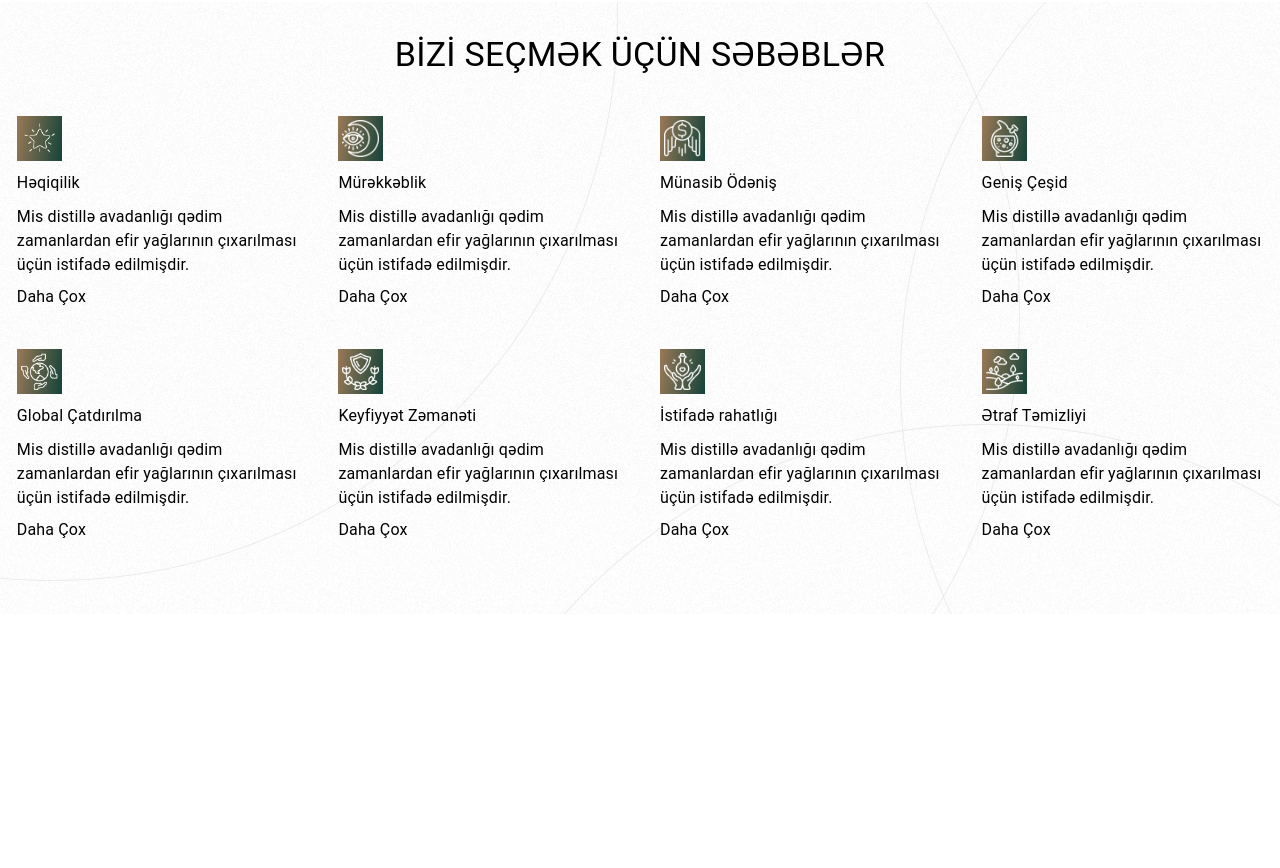
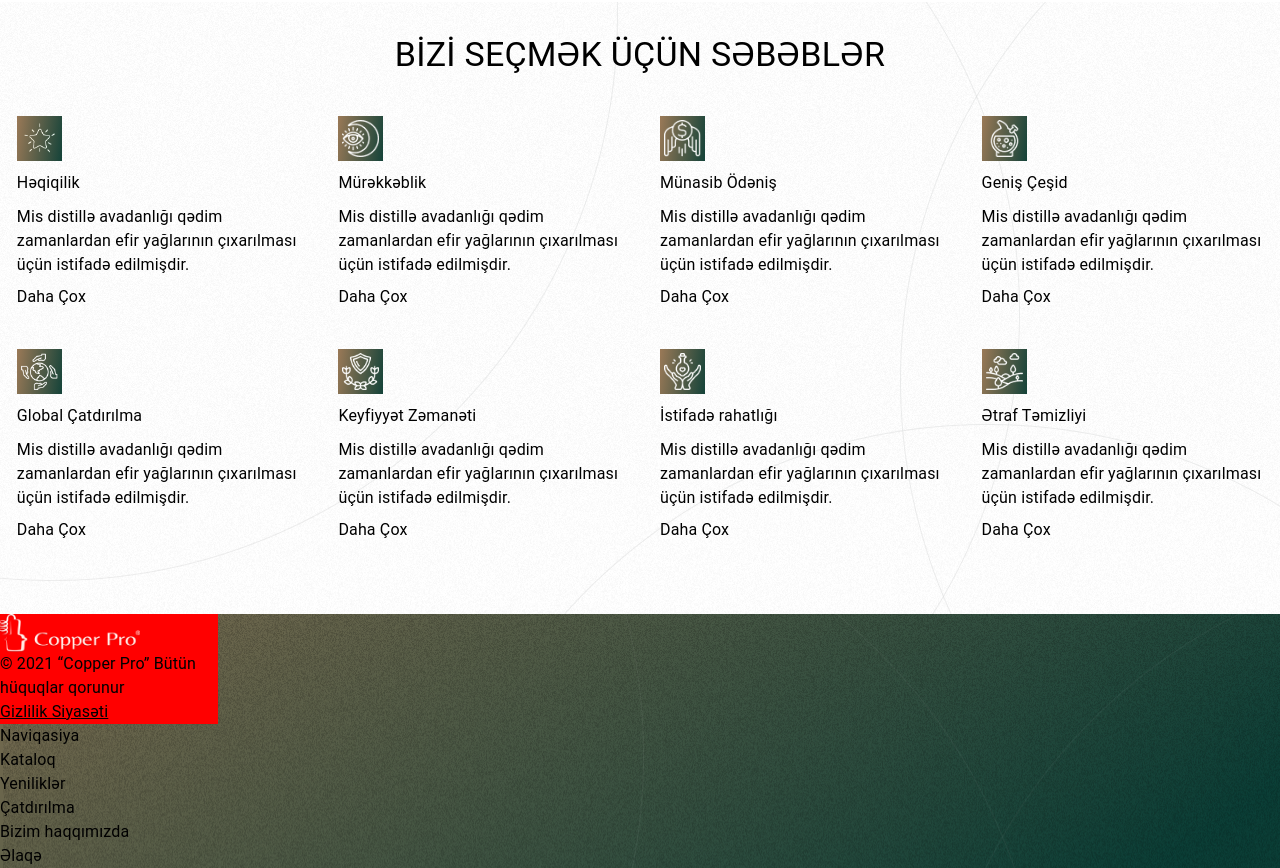
Before and after one commit to Shookrun/Copper-Pro, a Next.js app: page / in a window 1280 px wide. Shown: the part 4606-5474 px from the top of the page. Before the commit the page ends 5220 px from the top, so only its background shows below. Built offline with nearby package versions, Linux system fonts and the light colour scheme; data requests are answered from the project's data file.

Commit message:
Some Updates Footer

```diff
--- /dev/null
+++ b/app/Components/Footer/Firstlist.tsx
@@ -0,0 +1,14 @@
+import { Typography } from "@mui/material";
+
+export default function Firstlist() {
+    let arr = ["Naviqasiya", "Kataloq", "Yeniliklər", "Çatdırılma", "Bizim haqqımızda", "Əlaqə"];
+    return (
+        <div>
+            {arr.map((item, index) => (
+                <Typography key={index}>
+                    {item}
+                </Typography>
+            ))}
+        </div>
+    );
+}
--- /dev/null
+++ b/app/Components/Footer/Footer.tsx
@@ -0,0 +1,26 @@
+import Image from "next/image";
+import img from "@/public/Logo.png"
+import { Stack, Typography } from "@mui/material";
+import ListFirst from "./Firstlist"
+export default function Footer () {
+
+return (
+    <div className="bg-[url('../public/Footer.png')]">
+
+        <Stack className="bg-red w-[17%]">
+        <Image src={img} alt="logo" width={140} height={140}/>
+        <Typography >
+        © 2021 “Copper Pro”
+Bütün hüquqlar qorunur
+        </Typography>
+        <Typography className="underline cursor-pointer">
+        Gizlilik Siyasəti
+        </Typography>
+        </Stack>
+        <Stack>
+
+        <ListFirst/>
+        </Stack>
+    </div>
+)
+}
--- /dev/null
+++ b/app/Components/Main/db.tsx
@@ -0,0 +1,42 @@
+// components/ImageGallery.tsx
+import { Typography } from '@mui/material';
+import axios, { AxiosResponse } from 'axios';
+import Image from 'next/image';
+import { FC } from 'react';
+// import { getData } from './db.json';
+
+interface CartItem {
+  id: string;
+  title: string;
+  url: string;
+  content: string;
+  subtitle: string;
+}
+
+const url = "http://localhost:3001/myCarts";
+
+const ImageGallery: FC = async () => {
+  const response: AxiosResponse<CartItem[]> = await axios.get(url);
+  const data: CartItem[] = response.data;
+
+  return (
+    <div className='my-10 flex flex-wrap gap-10 p-15 justify-center'>
+      {data?.map(({ id, title, url, content, subtitle }) => (
+        <div key={id} className='flex gap-2 flex-col w-[22%]'>
+          <div className=' gbox bg-red w-[16%] p-1'>
+            <Image src={url} alt={title} width={100} height={100} />
+          </div>
+          <Typography variant='subtitle1' className='mont font-bold'>{title}</Typography>
+          <Typography className='mont'>
+            {content}
+          </Typography>
+          <Typography>
+            {subtitle}
+          </Typography>
+        </div>
+      ))}
+    </div>
+  );
+};
+
+export default ImageGallery;
--- a/app/Components/db.jsx
+++ /dev/null
@@ -1,33 +0,0 @@
-// components/ImageGallery.tsx
-import { Typography } from '@mui/material';
-import axios from 'axios';
-// import { getData } from './db.json';
-
-import Image from 'next/image';
-const url = "http://localhost:3001/myCarts"
-
-const ImageGallery = async () => {
-  const {data} = await axios.get(url)
-
-  return (
-      <div className='my-10 flex flex-wrap gap-10 p-15 justify-center'>
-        {data?.map(({id,title,url,content,subtitle}) => (
-          <div key={id} className='flex gap-2 flex-col w-[22%]'>
-           <div className=' gbox bg-red w-[16%] p-1'>
-           <Image src={url} alt={title} width={100} height={100}  />
-           </div>
-            <Typography variant='subtitle1' className='mont font-bold'>{title}</Typography>
-            <Typography className='mont'>
-              {content}
-            </Typography>
-
-            <Typography>
-              {subtitle}
-            </Typography>
-          </div>
-        ))}
-      </div>
-  );
-};
-
-export default ImageGallery;
--- a/app/page.tsx
+++ b/app/page.tsx
@@ -9,7 +9,8 @@ import Banner from './Components/Main/Banner';
 import Recomend from './Components/Main/Recomended';
 import Sale from './Components/Main/Sale';
 import Comments from "./Components/Main/Comments"
-import Informations from './Components/Informations';
+import Informations from './Components/Main/Informations';
+import Footer from './Components/Footer/Footer';
 
 
 
@@ -30,6 +31,7 @@ export default function Home() {
     <Sale/>
     <Comments/>
     <Informations/>
+    <Footer/>
     </div>
   );
 }
--- a/tsconfig.json
+++ b/tsconfig.json
@@ -21,6 +21,6 @@
       "@/*": ["./*"]
     }
   },
-  "include": ["next-env.d.ts", "**/*.ts", "**/*.tsx", ".next/types/**/*.ts", "app/Components/Informations.tsx"],
+  "include": ["next-env.d.ts", "**/*.ts", "**/*.tsx", ".next/types/**/*.ts", "app/Components/Main/Informations.tsx"],
   "exclude": ["node_modules"]
 }
```
Also changed, not shown: app/Components/Main/Informations.tsx (renamed from app/Components/Informations.tsx), public/Footer.png (added).
